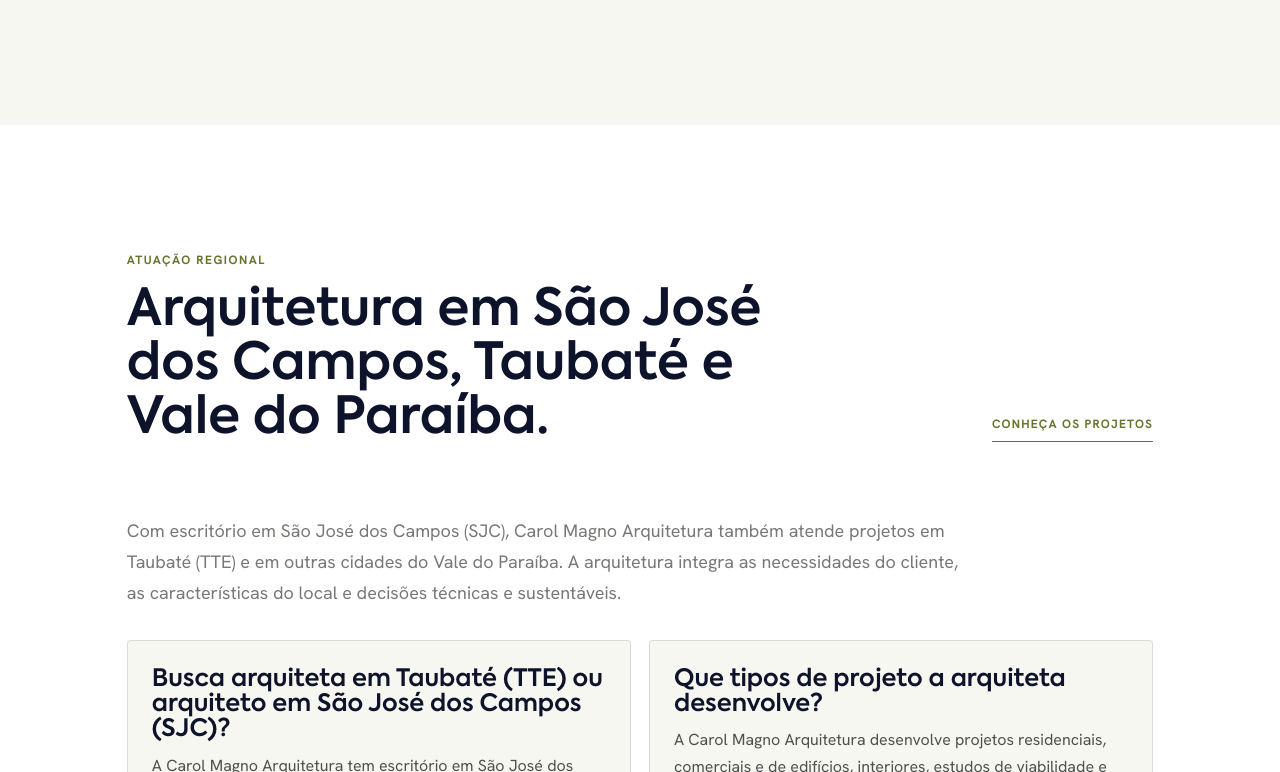
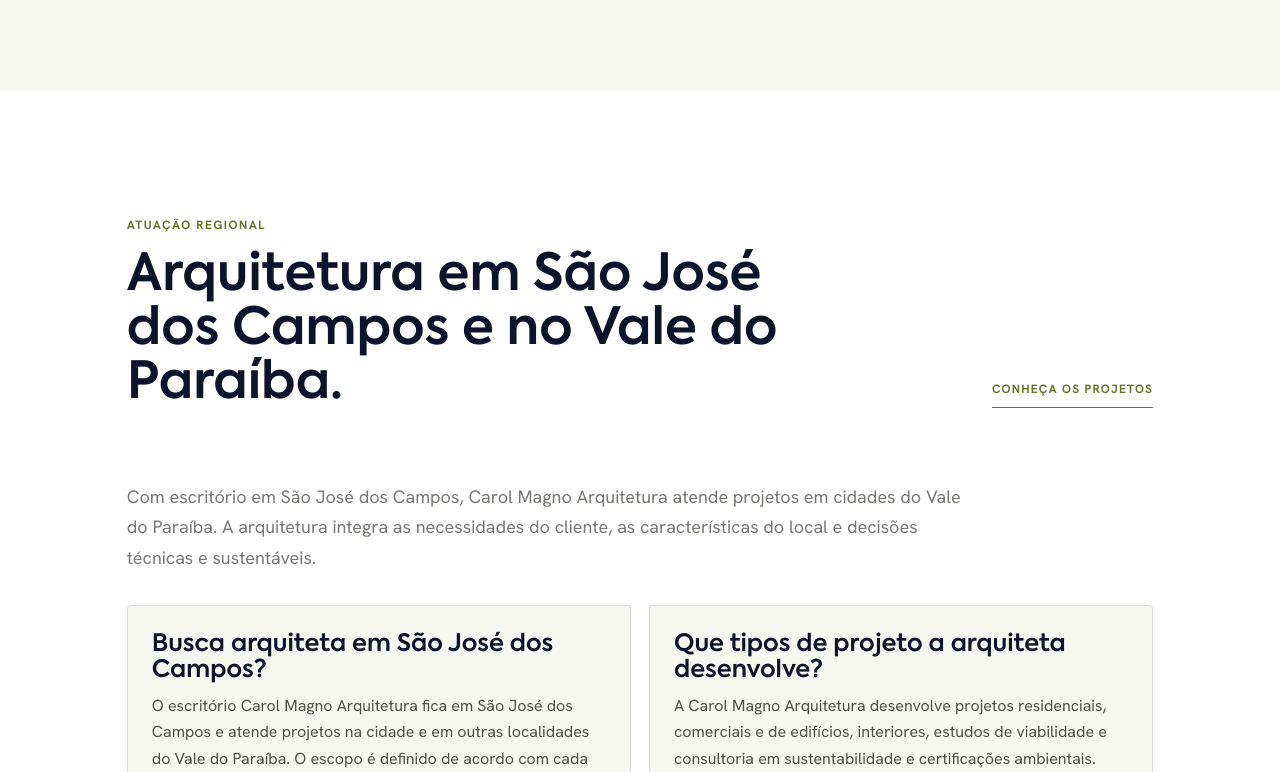
Before and after one commit to crizothdev/carol-magno-preview, a website: page index.html in a window 1280 px wide. Shown: the part 2028-2800 px from the top of the page. Drawn offline with Linux system fonts and the light colour scheme.

Commit message:
Remove Taubaté da atuação na home

```diff
--- a/index.html
+++ b/index.html
@@ -3,15 +3,15 @@
 <head>
   <meta charset="UTF-8">
   <meta name="viewport" content="width=device-width, initial-scale=1.0">
-  <title>Arquiteta em São José dos Campos e Taubaté | Carol Magno Arquitetura</title>
-  <meta name="description" content="Arquitetura, interiores e sustentabilidade em São José dos Campos (SJC), Taubaté (TTE) e no Vale do Paraíba.">
+  <title>Arquiteta em São José dos Campos (SJC) | Carol Magno Arquitetura</title>
+  <meta name="description" content="Arquitetura, interiores e sustentabilidade em São José dos Campos e no Vale do Paraíba.">
   <link rel="canonical" href="https://carolinamagno.com.br/">
   <meta property="og:type" content="website">
   <meta property="og:locale" content="pt_BR">
   <meta property="og:site_name" content="Carol Magno Arquitetura">
   <meta property="og:url" content="https://carolinamagno.com.br/">
-  <meta property="og:title" content="Arquiteta em São José dos Campos e Taubaté | Carol Magno Arquitetura">
-  <meta property="og:description" content="Arquitetura, interiores e sustentabilidade em São José dos Campos (SJC), Taubaté (TTE) e no Vale do Paraíba.">
+  <meta property="og:title" content="Arquiteta em São José dos Campos (SJC) | Carol Magno Arquitetura">
+  <meta property="og:description" content="Arquitetura, interiores e sustentabilidade em São José dos Campos e no Vale do Paraíba.">
   <meta property="og:image" content="https://carolinamagno.com.br/assets/carol/hero-fachada.jpg">
   <meta property="og:image:alt" content="Projeto de arquitetura da Carol Magno Arquitetura">
   <meta name="twitter:card" content="summary_large_image">
@@ -21,7 +21,7 @@
   <link rel="preconnect" href="https://fonts.gstatic.com" crossorigin>
   <link href="https://fonts.googleapis.com/css2?family=Hanken+Grotesk:wght@400;500;600;700&display=swap" rel="stylesheet">
   <link rel="stylesheet" href="css/style.css?v=20261103-local-seo-v1">
-  <script type="application/ld+json">{"@context":"https://schema.org","@graph":[{"@type":"Organization","@id":"https://carolinamagno.com.br/#organization","name":"Carol Magno Arquitetura","url":"https://carolinamagno.com.br/","logo":"https://carolinamagno.com.br/assets/carol/logo-carol-magno.png","image":"https://carolinamagno.com.br/assets/carol/hero-fachada.jpg","email":"carolmagno.arq@gmail.com","telephone":"+55-12-99191-8189","founder":{"@type":"Person","name":"Carolina Magno","jobTitle":"Arquiteta e Urbanista"},"areaServed":[{"@type":"City","name":"São José dos Campos"},{"@type":"City","name":"Taubaté"},{"@type":"AdministrativeArea","name":"Vale do Paraíba"}],"sameAs":["https://www.instagram.com/carolmagnoarquitetura/","https://www.facebook.com/carolmagnoarquitetura","https://www.linkedin.com/company/carol-magno-arquitetura/"]},{"@type":"WebSite","@id":"https://carolinamagno.com.br/#website","url":"https://carolinamagno.com.br/","name":"Carol Magno Arquitetura","publisher":{"@id":"https://carolinamagno.com.br/#organization"},"inLanguage":"pt-BR"}]}</script>
+  <script type="application/ld+json">{"@context":"https://schema.org","@graph":[{"@type":"Organization","@id":"https://carolinamagno.com.br/#organization","name":"Carol Magno Arquitetura","url":"https://carolinamagno.com.br/","logo":"https://carolinamagno.com.br/assets/carol/logo-carol-magno.png","image":"https://carolinamagno.com.br/assets/carol/hero-fachada.jpg","email":"carolmagno.arq@gmail.com","telephone":"+55-12-99191-8189","founder":{"@type":"Person","name":"Carolina Magno","jobTitle":"Arquiteta e Urbanista"},"areaServed":[{"@type":"City","name":"São José dos Campos","alternateName":"SJC"},{"@type":"AdministrativeArea","name":"Vale do Paraíba"}],"sameAs":["https://www.instagram.com/carolmagnoarquitetura/","https://www.facebook.com/carolmagnoarquitetura","https://www.linkedin.com/company/carol-magno-arquitetura/"]},{"@type":"WebSite","@id":"https://carolinamagno.com.br/#website","url":"https://carolinamagno.com.br/","name":"Carol Magno Arquitetura","publisher":{"@id":"https://carolinamagno.com.br/#organization"},"inLanguage":"pt-BR"}]}</script>
 </head>
 <body>
   <header class="nav">
@@ -39,7 +39,7 @@
       <div class="container hero__content">
         <p class="eyebrow">Arquitetura e Sustentabilidade</p>
         <h1>Arquitetura e sustentabilidade em São José dos Campos e no Vale do Paraíba.</h1>
-        <p class="lead">Fundado pela arquiteta e urbanista Carolina Magno em São José dos Campos (SJC), o escritório Carol Magno Arquitetura desenvolve projetos residenciais, comerciais, edifícios, interiores e estudos de viabilidade. Atua também em Taubaté (TTE) e em outras cidades do Vale do Paraíba.</p>
+        <p class="lead">Fundado pela arquiteta e urbanista Carolina Magno em São José dos Campos, o escritório Carol Magno Arquitetura desenvolve projetos residenciais, comerciais, edifícios, interiores e estudos de viabilidade no Vale do Paraíba.</p>
         <div class="hero__actions"><a class="btn btn--primary" href="portfolio.html">Projetos</a><a class="btn btn--ghost btn--underline" href="sustentabilidade.html">Sustentabilidade</a></div>
       </div>
     </section>
@@ -59,12 +59,12 @@
     <section class="local-answers" aria-labelledby="local-answers-title" data-reveal>
       <div class="container">
         <div class="section-head">
-          <div><p class="eyebrow">Atuação regional</p><h2 id="local-answers-title">Arquitetura em São José dos Campos, Taubaté e Vale do Paraíba.</h2></div>
+          <div><p class="eyebrow">Atuação regional</p><h2 id="local-answers-title">Arquitetura em São José dos Campos e no Vale do Paraíba.</h2></div>
           <a class="text-link" href="portfolio.html">Conheça os projetos</a>
         </div>
-        <p class="local-answers__intro">Com escritório em São José dos Campos (SJC), Carol Magno Arquitetura também atende projetos em Taubaté (TTE) e em outras cidades do Vale do Paraíba. A arquitetura integra as necessidades do cliente, as características do local e decisões técnicas e sustentáveis.</p>
+        <p class="local-answers__intro">Com escritório em São José dos Campos, Carol Magno Arquitetura atende projetos em cidades do Vale do Paraíba. A arquitetura integra as necessidades do cliente, as características do local e decisões técnicas e sustentáveis.</p>
         <div class="local-answers__grid">
-          <article class="local-answer"><h3>Busca arquiteta em Taubaté (TTE) ou arquiteto em São José dos Campos (SJC)?</h3><p>A Carol Magno Arquitetura tem escritório em São José dos Campos e atende projetos em Taubaté e cidades do Vale do Paraíba. O escopo é definido de acordo com cada projeto.</p></article>
+          <article class="local-answer"><h3>Busca arquiteta em São José dos Campos?</h3><p>O escritório Carol Magno Arquitetura fica em São José dos Campos e atende projetos na cidade e em outras localidades do Vale do Paraíba. O escopo é definido de acordo com cada projeto.</p></article>
           <article class="local-answer"><h3>Que tipos de projeto a arquiteta desenvolve?</h3><p>A Carol Magno Arquitetura desenvolve projetos residenciais, comerciais e de edifícios, interiores, estudos de viabilidade e consultoria em sustentabilidade e certificações ambientais.</p></article>
           <article class="local-answer"><h3>Como a sustentabilidade entra no projeto de arquitetura?</h3><p>As decisões consideram implantação, iluminação natural, ventilação, conforto térmico, acústico e lumínico, eficiência dos recursos e durabilidade dos materiais.</p></article>
           <article class="local-answer"><h3>Como o BIM apoia as decisões de projeto?</h3><p>A tecnologia BIM apoia a coordenação e compatibilização dos projetos, enquanto as análises de desempenho subsidiam a avaliação de alternativas e o aprimoramento das soluções.</p></article>
```
